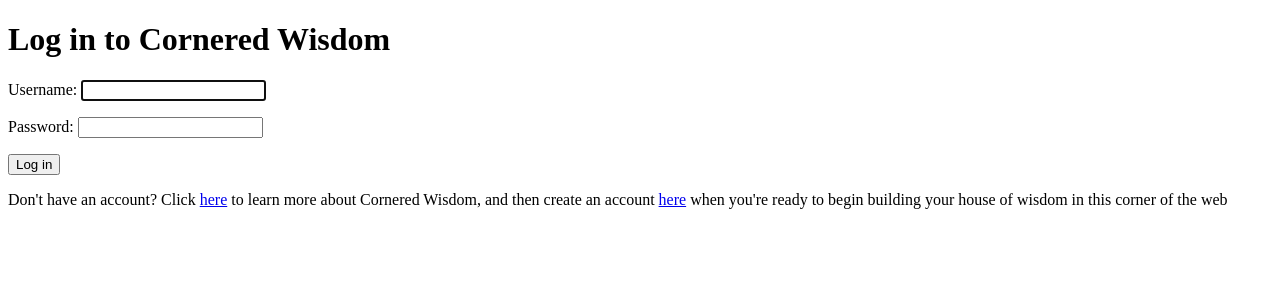
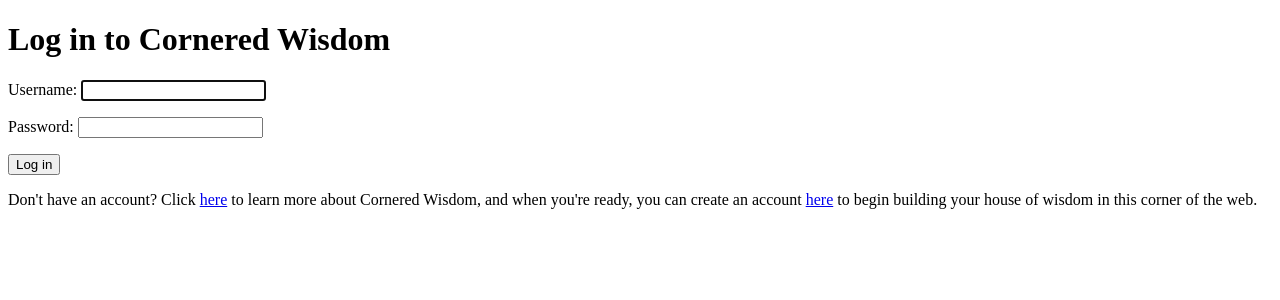
Before and after one commit to nasim-orion/cornered_wisdom, a Django app: page /accounts/login/ in a window 1280 px wide. Shown: the top 300 px of the page. Run offline with Django 4.2, Linux system fonts and the light colour scheme.

Commit message:
Remove unneccessary a tags from login.html

```diff
--- a/home/templates/registration/login.html
+++ b/home/templates/registration/login.html
@@ -19,12 +19,12 @@
 
     <p>
     Don't have an account?
-    <a>Click</a>
+    Click
     <a href="{% url 'about' %}">here</a>
-    <a>to learn more about Cornered Wisdom, and then</a>
-    <a>create an account</a>
+    to learn more about Cornered Wisdom, and when you're ready, you can
+    create an account
     <a href="{% url 'register' %}">here</a>
-    <a> when you're ready to begin building your house of wisdom in this corner of the web</a>
+     to begin building your house of wisdom in this corner of the web.
 </p>
 
 </body>
```
